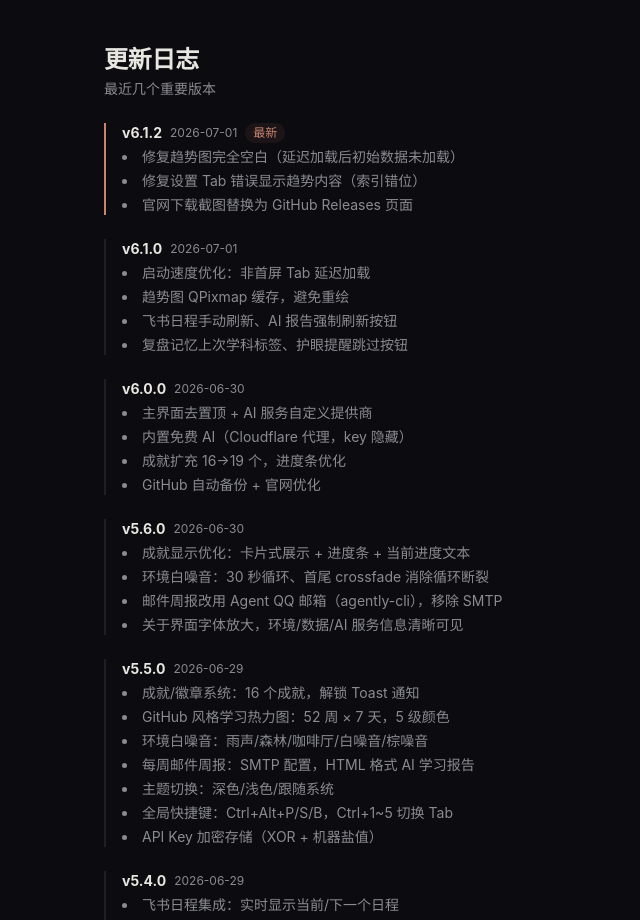
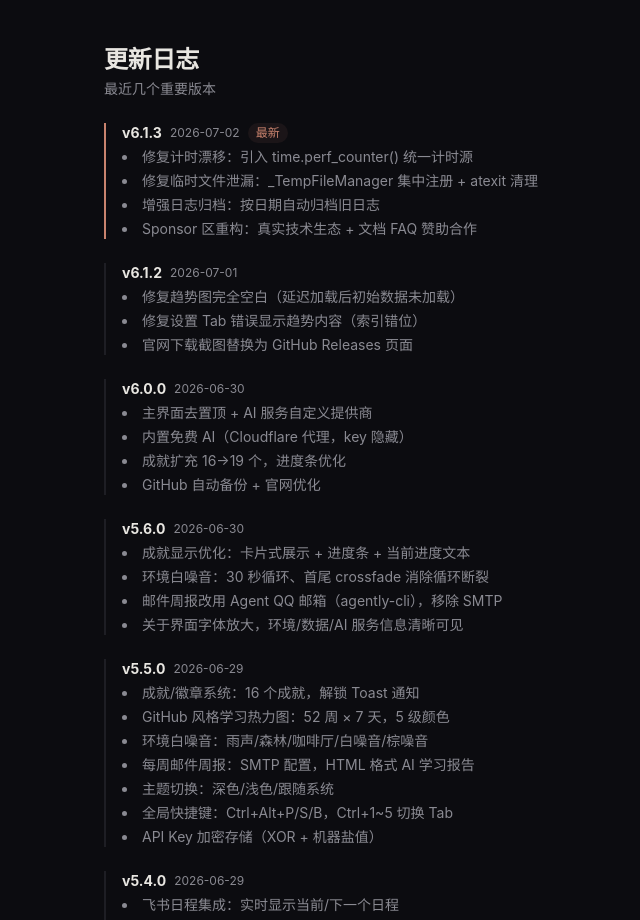
Before and after one commit to kuangketongxue/library-remind, a Next.js app in the folder rest-reminder-site/: page /docs in a window 1280 px wide. Shown: the part 4160-5080 px from the top of the page, without its empty margins (208-848 px from the left). Built offline with nearby package versions, Linux system fonts and the light colour scheme.

Commit message:
release: v6.1.3 — changelog update, website version sync

```diff
--- a/rest-reminder-site/src/app/docs/page.tsx
+++ b/rest-reminder-site/src/app/docs/page.tsx
@@ -346,27 +346,27 @@ python rest_reminder.py`}
               <div className="space-y-6">
                 <div className="border-l-2 border-[var(--accent)] pl-4">
                   <div className="flex items-center gap-2 mb-1">
+                    <span className="text-sm font-bold">v6.1.3</span>
+                    <span className="text-xs text-[var(--fg-dim)]">2026-07-02</span>
+                    <span className="text-xs bg-[var(--accent-soft)] text-[var(--accent)] px-2 py-0.5 rounded-full">最新</span>
+                  </div>
+                  <ul className="text-[var(--fg-dim)] text-sm space-y-1 list-disc list-inside">
+                    <li>修复计时漂移：引入 time.perf_counter() 统一计时源</li>
+                    <li>修复临时文件泄漏：_TempFileManager 集中注册 + atexit 清理</li>
+                    <li>增强日志归档：按日期自动归档旧日志</li>
+                    <li>Sponsor 区重构：真实技术生态 + 文档 FAQ 赞助合作</li>
+                  </ul>
+                </div>
+
+                <div className="border-l-2 border-[var(--border)] pl-4">
+                  <div className="flex items-center gap-2 mb-1">
                     <span className="text-sm font-bold">v6.1.2</span>
                     <span className="text-xs text-[var(--fg-dim)]">2026-07-01</span>
-                    <span className="text-xs bg-[var(--accent-soft)] text-[var(--accent)] px-2 py-0.5 rounded-full">最新</span>
                   </div>
                   <ul className="text-[var(--fg-dim)] text-sm space-y-1 list-disc list-inside">
                     <li>修复趋势图完全空白（延迟加载后初始数据未加载）</li>
                     <li>修复设置 Tab 错误显示趋势内容（索引错位）</li>
                     <li>官网下载截图替换为 GitHub Releases 页面</li>
-                  </ul>
-                </div>
-
-                <div className="border-l-2 border-[var(--border)] pl-4">
-                  <div className="flex items-center gap-2 mb-1">
-                    <span className="text-sm font-bold">v6.1.0</span>
-                    <span className="text-xs text-[var(--fg-dim)]">2026-07-01</span>
-                  </div>
-                  <ul className="text-[var(--fg-dim)] text-sm space-y-1 list-disc list-inside">
-                    <li>启动速度优化：非首屏 Tab 延迟加载</li>
-                    <li>趋势图 QPixmap 缓存，避免重绘</li>
-                    <li>飞书日程手动刷新、AI 报告强制刷新按钮</li>
-                    <li>复盘记忆上次学科标签、护眼提醒跳过按钮</li>
                   </ul>
                 </div>
 
--- a/rest-reminder-site/src/components/Download.tsx
+++ b/rest-reminder-site/src/components/Download.tsx
@@ -94,7 +94,7 @@ export default function Download() {
               </a>
             </div>
             <p className="text-white/70 text-sm">
-              支持 Windows 10/11 · v6.1.0 · MIT 开源
+              支持 Windows 10/11 · v6.1.3 · MIT 开源
             </p>
           </motion.div>
         </div>
```
Also changed, not shown: 1 other file (tests, documents, lock files or other folders).
